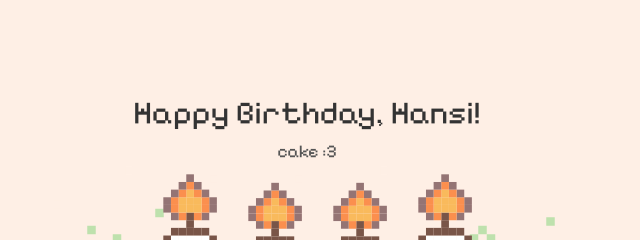
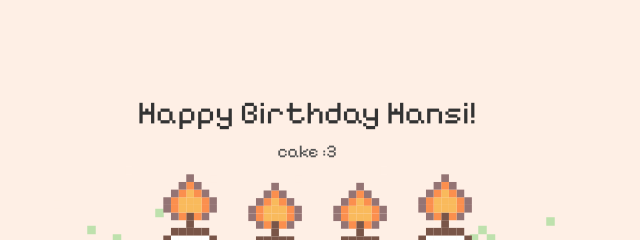
Before and after one commit to dishboorela-spec/surprise-3, a plain HTML site: page index.html in a window 1280 px wide. Shown: the top 240 px of the page, 333-973 px from the left. Drawn offline with Linux system fonts and the light colour scheme.

Commit message:
index.html

```diff
--- a/index.html
+++ b/index.html
@@ -41,7 +41,7 @@
 
  	const birthdayText = document.getElementById("birthdayText");
  	birthdayText.innerHTML = `
-        	<div id="mainTitle">Happy Birthday, ${name}!</div>
+        	<div id="mainTitle">Happy Birthday ${name}!</div>
   		<div id="subTitle" style="font-size: 18px; font-family: 'Pixelify Sans', sans-serif; color: #555; margin-bottom: 20px;">
  		     cake :3
  		</div>
```
